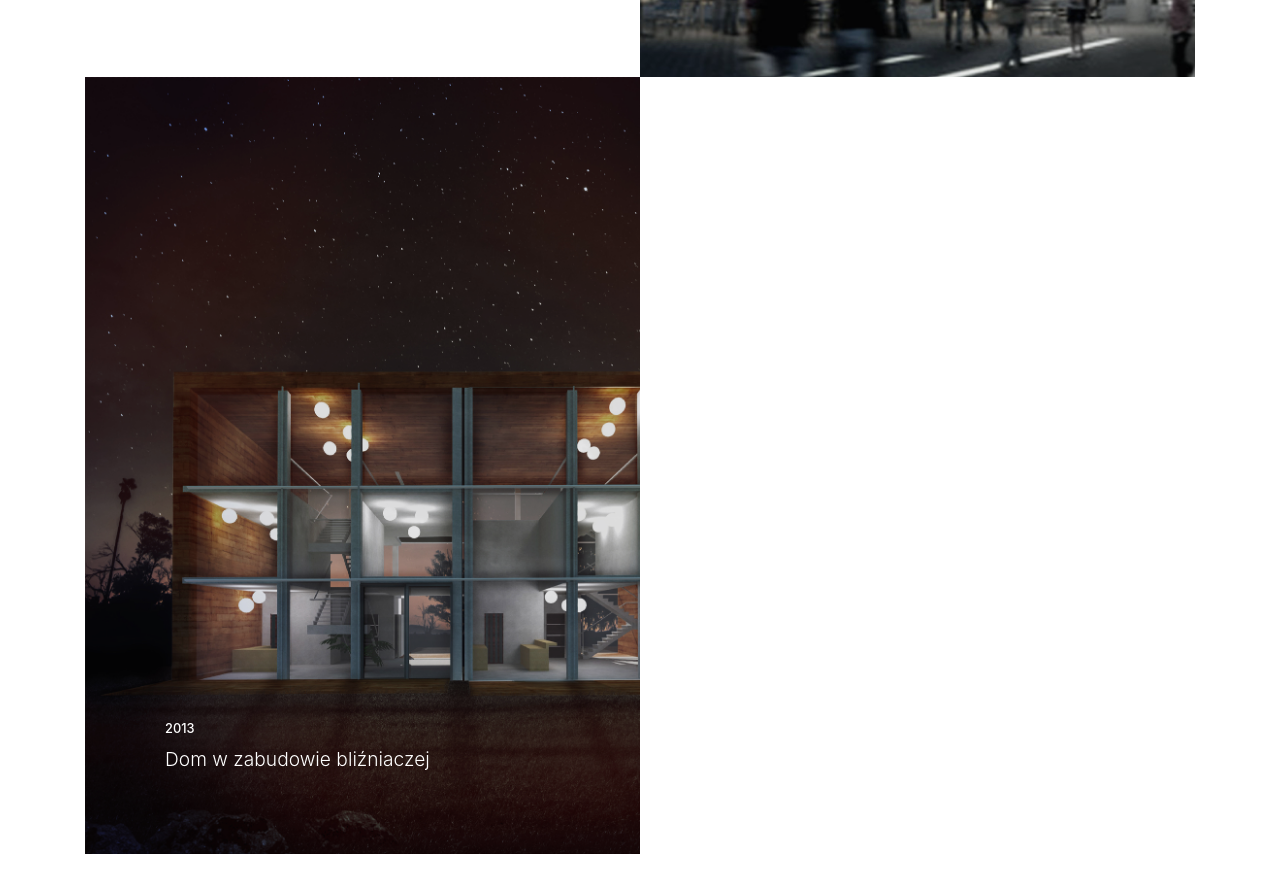
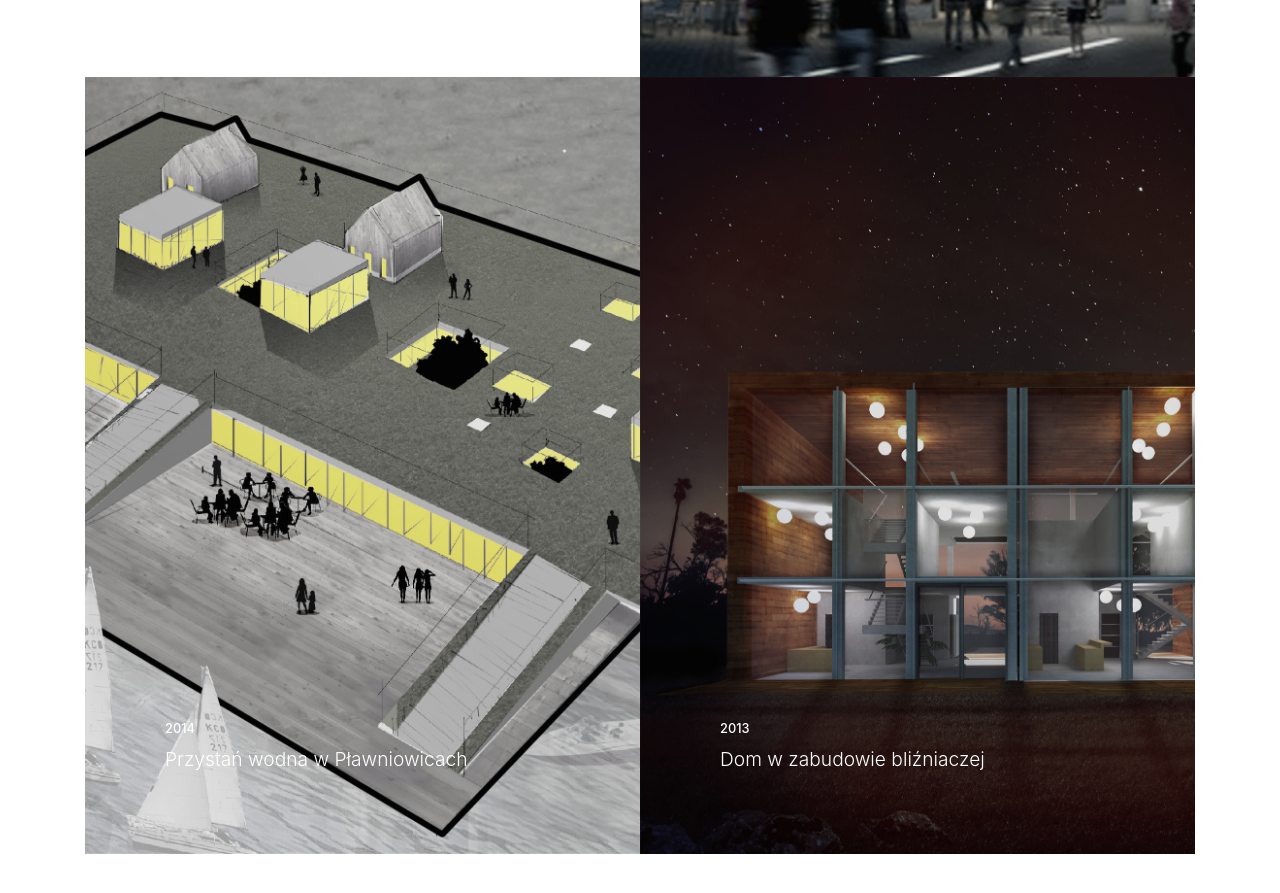
Before and after one commit to agatapolkowska/agatapolkowska.github.io, a website with bundled scripts: page index.html in a window 1280 px wide. Shown: the part 4308-5201 px from the top of the page. Built offline with nearby package versions, Linux system fonts and the light colour scheme.

Commit message:
[Portfolio] add: przystan

```diff
--- a/index.html
+++ b/index.html
@@ -200,17 +200,17 @@
             </a>
           </div>
 
-<!--                               <div class="col-lg-6">
-            <a class="portfolio-item" href="img/por1.jpg" target="_blank">
+                              <div class="col-lg-6">
+            <a class="portfolio-item" href="img/por9.jpg" target="_blank">
               <span class="caption">
                 <span class="caption-content">
-                  <h2>Projekt dyplomowy magisterski</h2>
-                  <p class="mb-0">Budynek wysokościowy w Warszawie</p>
+                  <h2>2014</h2>
+                  <p class="mb-0">Przystań wodna w Pławniowicach</p>
                 </span>
               </span>
-              <img class="img-fluid" src="img/portfolio-1.jpg" alt="">
+              <img class="img-fluid" src="img/portfolio-9.jpg" alt="">
             </a>
-          </div> -->
+          </div>
 
                               <div class="col-lg-6">
             <a class="portfolio-item" href="img/por10.jpg" target="_blank">
```
Also changed, not shown: img/por9.jpg (added), img/portfolio-9.jpg (added).
